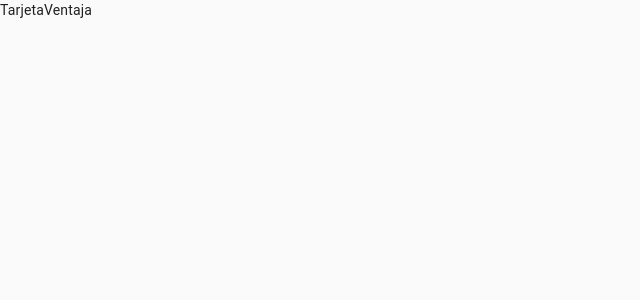
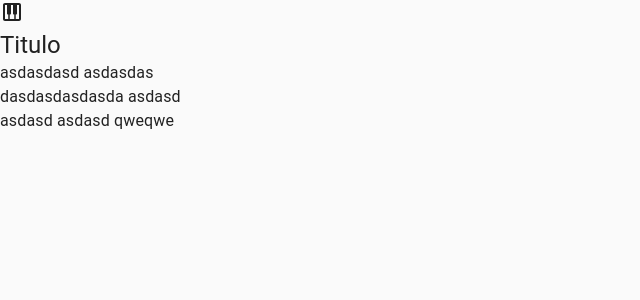
Before and after one commit to BrianTorrejon/proyectoReact, a React (Create React App) app: page / in a window 1280 px wide. Shown: the top 300 px of the page, without its empty margins (0-640 px from the left). Built offline with nearby package versions, Linux system fonts and the light colour scheme.

Commit message:
Se arma prototipo de tarjeta

```diff
--- a/src/components/TarjetaVentaja.js
+++ b/src/components/TarjetaVentaja.js
@@ -1,9 +1,17 @@
+import { Box, Grid, Paper, Typography } from '@material-ui/core'
 import React from 'react'
+import PianoIcon from '@mui/icons-material/Piano';
 
 const TarjetaVentaja = () => {
-  return (
-    <div>TarjetaVentaja</div>
-  )
+    return (
+        <>
+            <Box style={{ minHeight: '301px', width: '210px', }}>
+                <PianoIcon />
+                <Typography variant='h5'>Titulo</Typography>
+                <Typography variant='body1'>asdasdasd asdasdas dasdasdasdasda  asdasd asdasd asdasd  qweqwe </Typography>
+            </Box>
+        </>
+    )
 }
 
 export default TarjetaVentaja
```
Also changed, not shown: src/components/Ventajas.js (line endings or trailing spaces).
